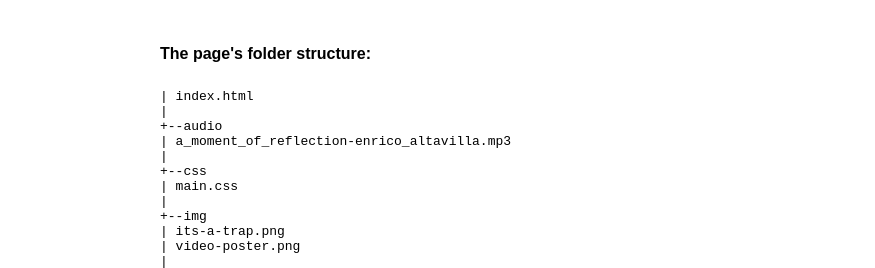
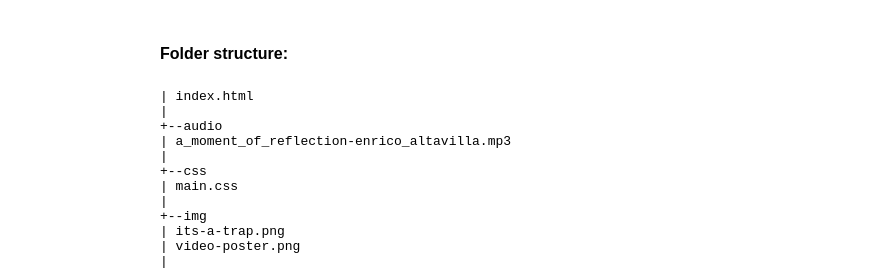
Before and after one commit to deepbluesea/HTML5-Packer, a website: page demo/index.html in a window 1280 px wide. Shown: the part 158-426 px from the top of the page, 0-875 px from the left. Drawn offline with Linux system fonts and the light colour scheme; no server answers.

Commit message:
Updated index files

```diff
--- a/demo/index.html
+++ b/demo/index.html
@@ -11,7 +11,7 @@
 
 		<h1>HTML5-Packer</h1>
 
-		<b>The page's folder structure:</b>
+		<b>Folder structure:</b><br>
 
 		<pre>
 | index.html
```
